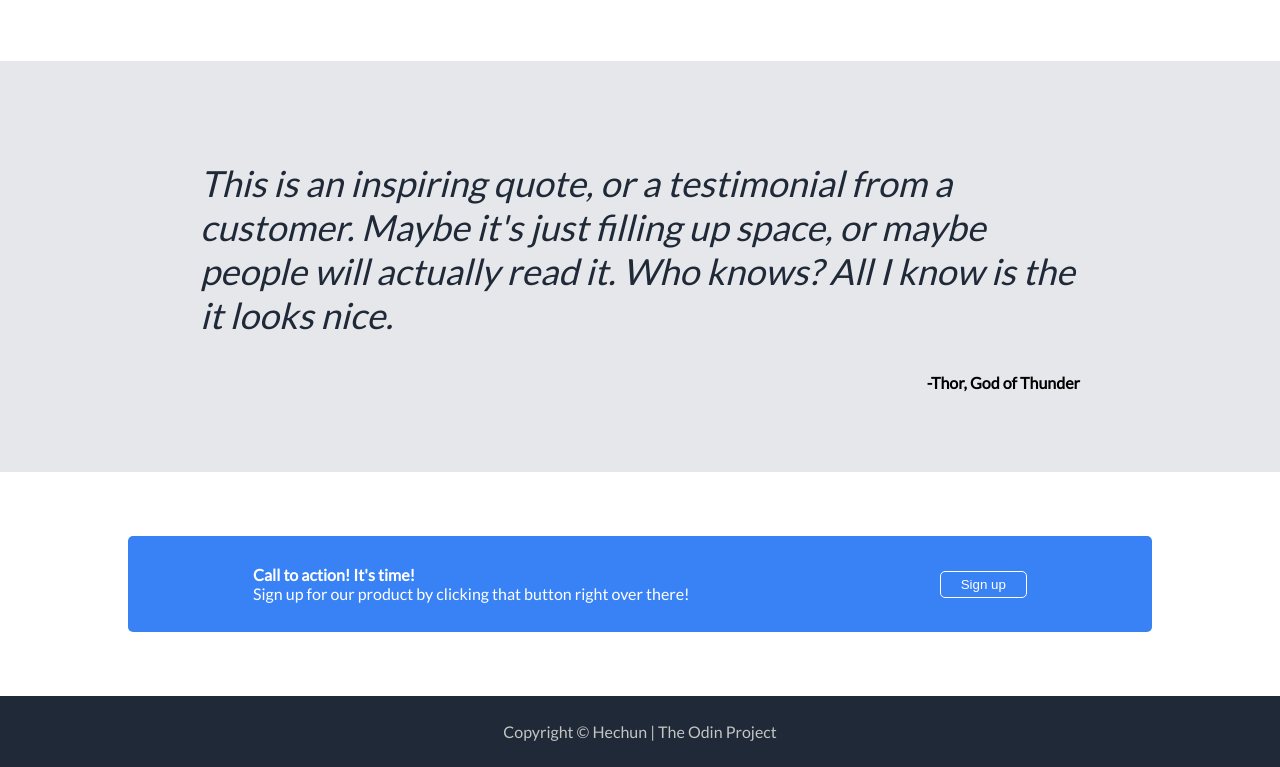
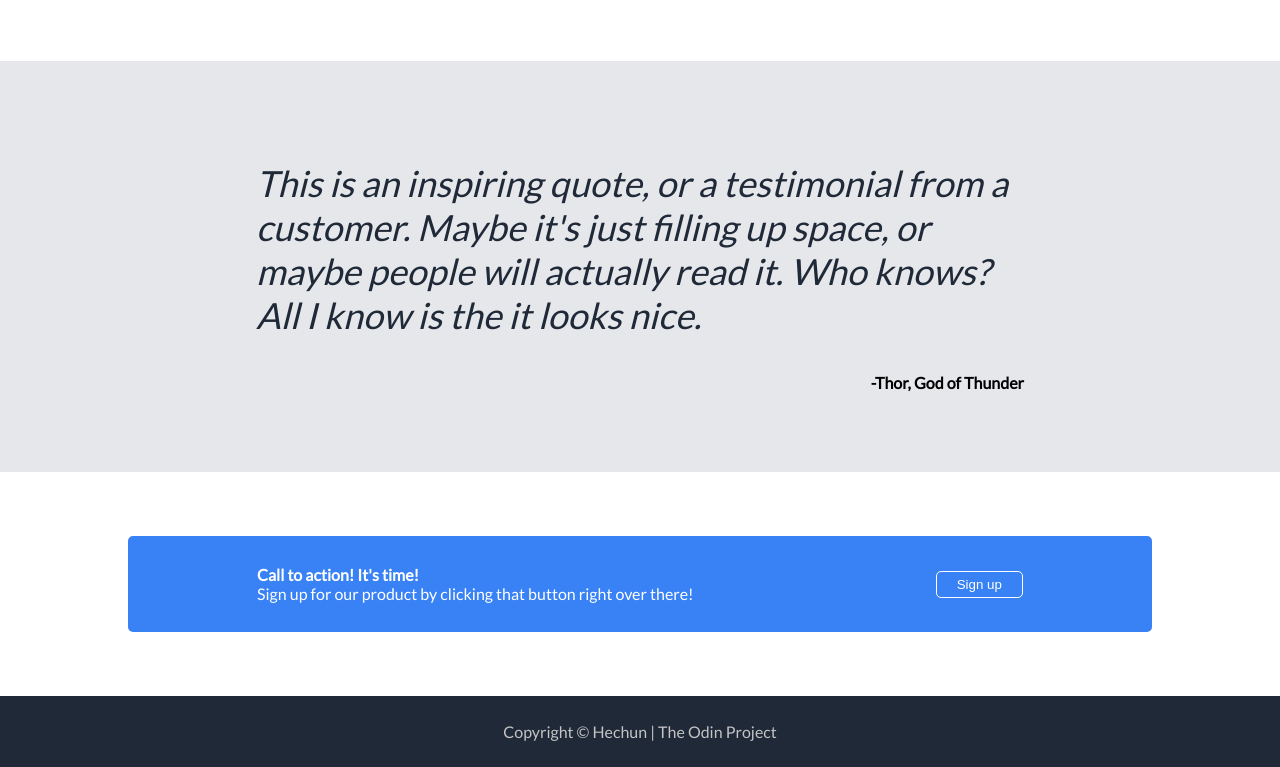
Before and after one commit to hechuno/landing-page, a plain HTML site: page index.html in a window 1280 px wide. Shown: the part 891-1658 px from the top of the page. Drawn offline with Linux system fonts and the light colour scheme.

```diff
--- a/styles.css
+++ b/styles.css
@@ -110,7 +110,7 @@
 
 .section-3 {
     background: #E5E7EB;
-    padding: 64px 200px;
+    padding: 64px 256px;
 }
 
 .quote {
@@ -136,10 +136,11 @@
     align-items: center;
     height: 96px;
     color: white;
+    gap: 16px
 }
 
 .section-4-left p {
-    margin: 0px;
+    margin: 0px 0px 0px 16px;
 }
 
 /* Footer */
@@ -167,4 +168,5 @@
 
 .button-2 {
     border: 1px solid white;
+    margin-right: 16px;
 }
```
